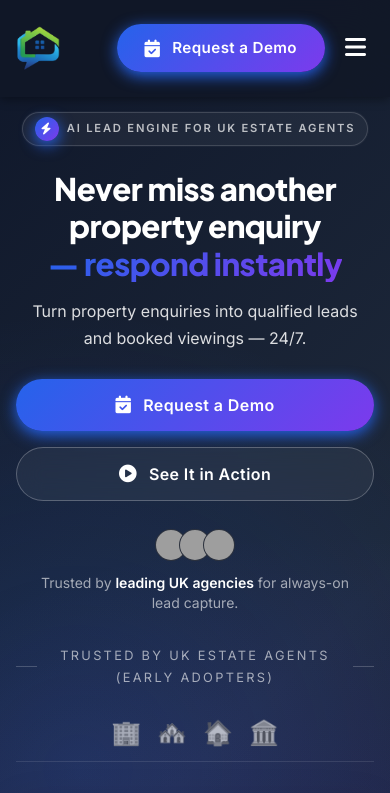
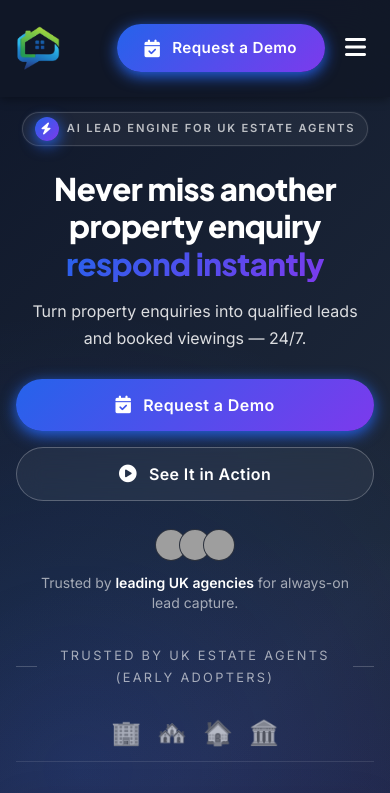
Before and after one commit to Waqas56jb/PropertyReply, a React (Create React App) app: page / in a window 390 px wide. Shown: the top 793 px of the page. Built offline with nearby package versions, Linux system fonts and the light colour scheme; grey boxes are pictures that could not be loaded.

Commit message:
here is end to end complete website now in react language

```diff
--- a/src/components/Hero.jsx
+++ b/src/components/Hero.jsx
@@ -62,7 +62,8 @@ const Hero = () => {
         <h1 className="font-display text-[clamp(2.4rem,5.5vw,4.75rem)] font-extrabold leading-[1.05] text-white mb-6 tracking-[-2px] max-md:text-[clamp(2rem,8vw,2.9rem)] max-md:mb-5 max-md:tracking-[-1px] max-sm:text-[clamp(1.7rem,8vw,2.1rem)] max-sm:mb-4 max-sm:tracking-[-0.5px] max-sm:text-center max-sm:leading-[1.2]">
           Never miss another property enquiry{' '}
           <span className="bg-gradient-primary bg-clip-text text-transparent inline-block relative after:content-[''] after:absolute after:bottom-0 after:left-0 after:w-full after:h-0">
-            — respond instantly
+            <span className="hidden sm:inline">— </span>
+            respond instantly
           </span>
         </h1>
 
```
